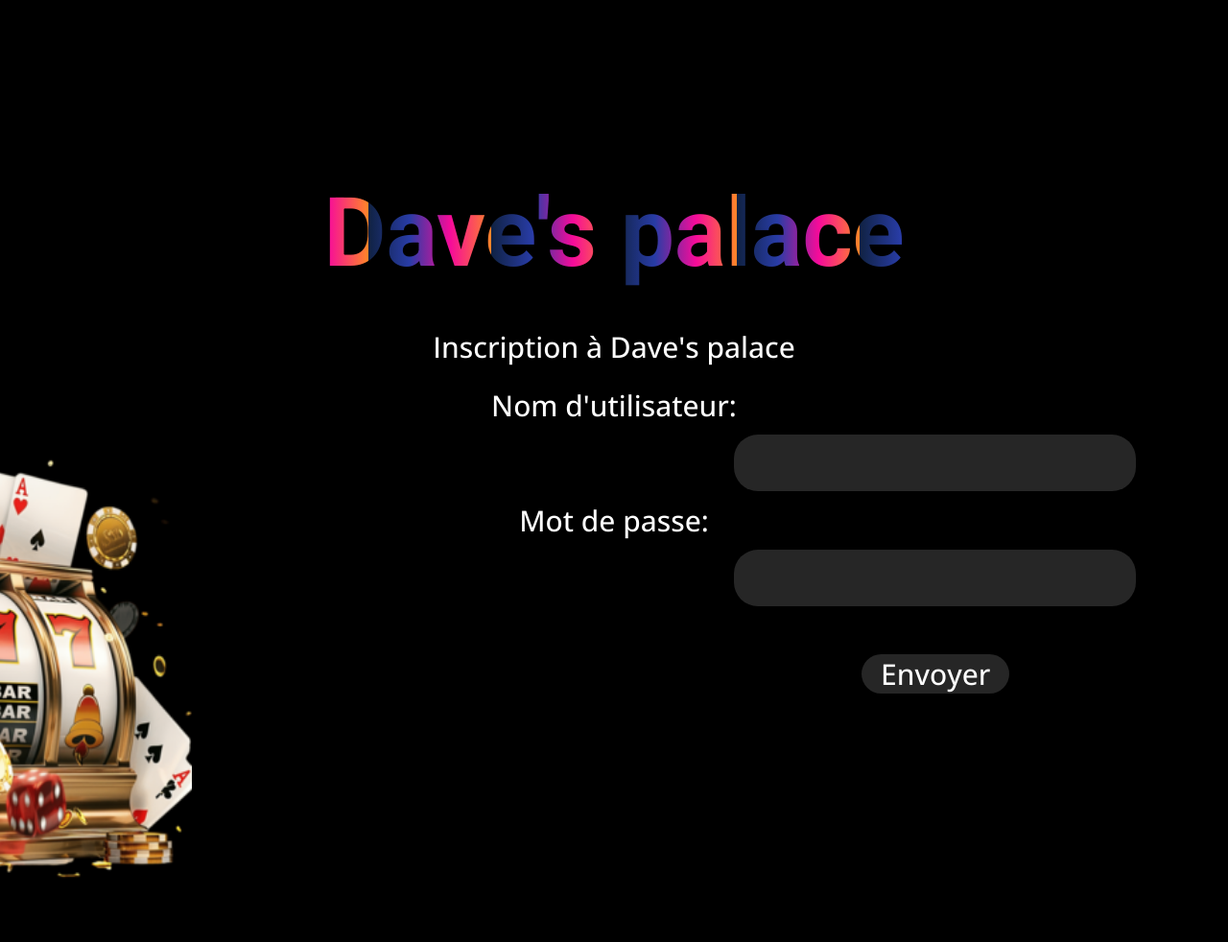
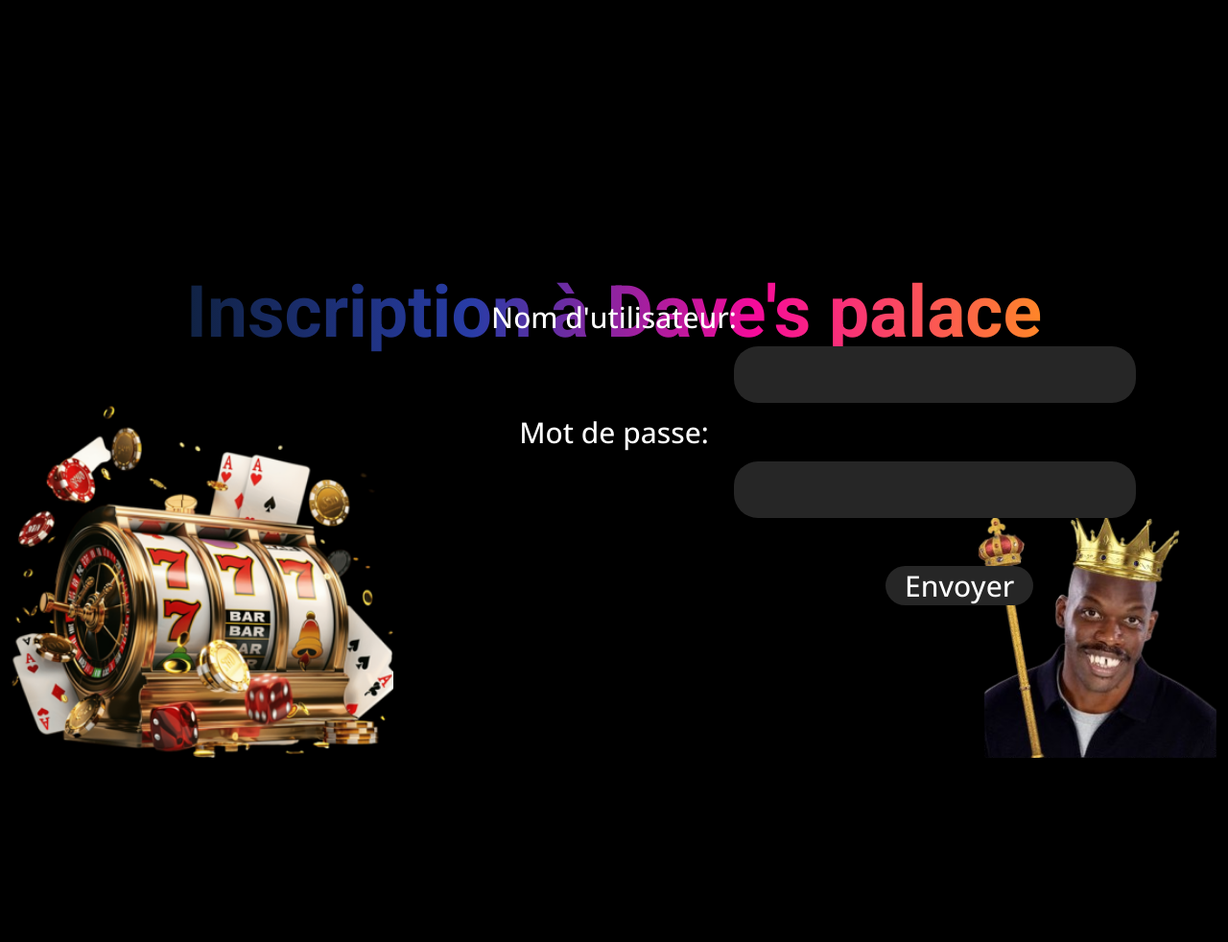
Before and after one commit to kyniops/Dave-s-Palace, a Python web app: template templates/inscription.html in a window 1280 px wide. Shown: the whole page at 96% size. After the commit the page ends 790 px from the top, so only its background shows below. Run offline with Jinja, Linux system fonts and the light colour scheme; the template is opened without the code that fills it, so the values that code supplies are empty.

Commit message:
Add files via upload

```diff
--- a/static/css/sections/header.css
+++ b/static/css/sections/header.css
@@ -1,3 +1,23 @@
+html, body {
+  height: 100%;
+  margin: 0;
+  font-family: 'Roboto', sans-serif;
+  background-color: #000000;
+  color: white;
+  overflow: hidden;
+}
+
+header {
+  position: relative;
+  width: 100%;
+  height: 100vh;
+  display: flex;
+  flex-direction: column;
+  justify-content: center;
+  align-items: center;
+  text-align: center;
+}
+
 .header__logo {
   display: block;
   margin-left: auto;
@@ -6,7 +26,7 @@
   text-align: center;
 
   background: linear-gradient(to left,#ff8628,#F60B9A,#283ca6,#102243);
-  background-size: 25% 100%;
+  background-size: 100% 100%;
   background-clip: text;
   -webkit-background-clip: text;
   -moz-background-clip: text;
@@ -21,74 +41,48 @@
 
 .header__menu {
   display: flex;
-  justify-content: center;
-  align-items: center;
-  gap: 30px;
-  margin-top: 40px;
+  gap: 20px;
 }
 
 .header__button {
-  padding: 9px 20px;
+  padding: 10px 20px;
   border-radius: 25px;
   border: none;
   outline: none;
-  background: #262626;
+  background: #201e1e;
   background-size: 120% 120%;
-  color: var(--secondary-color);
+  color: beige;
   font-weight: 500;
   font-size: 16px;
   font-family: var(--open-sans, 'Roboto', sans-serif);
-  line-height: 23px;
+  line-height: 30px;
   cursor: pointer;
   margin: 0;
 }
 
 .header__button:hover {
-  background-color:var(--secondary-color);
-  color: var(--primary-color);
+  background-color: rgb(29, 27, 27);
+  transform: scale(1.05);
 }
 
-.header__jpz{
-  position: relative;
-  top: 550px;
-  left: 1600px;
-  width: 300px;
-  height: 300px;
+/* Images en bas à gauche et à droite */
+.header__jpz {
+  position: absolute;
+  bottom: 10px;
+  right: 10px;
+  width: 250px;
 }
 
-.header__casino{
-  position: relative;
-  top: 420px;
-  width: 500px;
-  height: 500px;
-  right: 300px;
-}
-
-.dave {
-  top: -350px;
-  position: relative;
-    background: linear-gradient(to left,#ff8628,#F60B9A,#283ca6,#102243);
-    background-size: 10% 10%;
-    background-clip: text;
-    -webkit-background-clip: text;
-    -moz-background-clip: text;
-    color: transparent;
-    font-weight: 700;
-    font-size: 100px;
-    font-family: 'Roboto', sans-serif;
-    cursor: default;
-    text-align: center;
-    margin-top: 20px;
-    margin-bottom: 20px;
-    margin-left: auto;
-    margin-right: auto;
-    width: 100%;
-    padding: 10px 20px;
+.header__casino {
+  position: absolute;
+  bottom: 10px;
+  left: 10px;
+  width: 400px;
 }
 
 .info-label {
   position: relative;
-  top: -350px;
+  top: -500px;
   background-color:rgb(255, 255, 255);
   color: transparent;
    background-clip: text;
@@ -105,7 +99,7 @@
 
 .info{
   left: 765px;
-  top: -350px;
+  top: -500px;
   position: relative;
   padding: 9px 20px;
   border-radius: 25px;
@@ -123,9 +117,9 @@
 }
 
 .send{
+  left: 500px;
+  top: -400px;
   position: relative;
-  top: -250px;
-  left: 475px;
   padding: 9px 20px;
   border-radius: 25px;
   border: none;
--- a/templates/inscription.html
+++ b/templates/inscription.html
@@ -4,49 +4,33 @@
     <meta charset="UTF-8">
     <meta name="viewport" content="width=device-width, initial-scale=1.0">
     <link rel="icon" href="../static/assets/Capture_decran_2024-07-03_202119.png" type="image/png">
-    <!-- Import Google Fonts Roboto -->
     <link href="https://fonts.googleapis.com/css?family=Roboto:400,700&display=swap" rel="stylesheet">
     <link rel="stylesheet" href="../static/global.css">
     <link rel="stylesheet" href="../static/css/sections/header.css">
     <link rel="stylesheet" href="../static/style.css">
-
-
     <title>🎰Dave's palace🎰</title>
     <style>
         html, body { overflow: hidden; }
-        .header__jpz { position: fixed; right: 16px; bottom: 16px; z-index: 1000; }
     </style>
 </head>
 <body>
-     <header>
-        <img class="header__jpz" src="../static/css/sections/assets/jpz.png" alt="casino logo"></img>
+    <header>
+        <img class="header__jpz" src="../static/css/sections/assets/jpz.png" alt="casino logo">
         <img class="header__casino" src="../static/css/sections/assets/casino.png" alt="">
-            <h1 class="dave">Dave's palace</h1>
-     </header>
+        <h1 class="header__logo">Inscription à Dave's palace</h1>
+    </header>
+
     <form id="form-inscription">
-        <h1 class="info-label"> Inscription à Dave's palace</h1>
-        <label class="info-label" for="prénom">Nom d'utilisateur:</label>
-        <input class="info" name="prénom" id="prénom">
+        <label class="info-label" for="prenom">Nom d'utilisateur:</label>
+        <input class="info" id="prenom" required>
         <label class="info-label" for="motdepasse">Mot de passe:</label>
-        <input class="info" type="password" name="motdepasse" id="motdepasse">
-        <button class="send">Envoyer</button>
+        <input class="info" type="password" id="motdepasse" required>
+        <button class="send" type="submit">Envoyer</button>
+        <p style="text-align: center; margin-top: 20px;">
+            <a href="connexion.html">Déjà un compte ? Se connecter</a>
+        </p>
     </form>
-    <script>
-    (function(){
-        const form = document.getElementById('form-inscription');
-        form.addEventListener('submit', function(e){
-            e.preventDefault();
-            const prenom = document.getElementById('prénom').value.trim();
-            const motdepasse = document.getElementById('motdepasse').value;
-            if(!prenom || !motdepasse){ alert('Veuillez remplir tous les champs.'); return; }
-            const raw = localStorage.getItem('utilisateurs') || '[]';
-            const utilisateurs = JSON.parse(raw);
-            utilisateurs.push({ prénom: prenom, motdepasse: motdepasse });
-            localStorage.setItem('utilisateurs', JSON.stringify(utilisateurs));
-            localStorage.setItem('utilisateurCourant', prenom);
-            window.location.href = 'main_menu.html';
-        });
-    })();
-    </script>
+
+    <script src="../static/auth.js"></script>
 </body>
 </html>
```
Also changed, not shown: other parts of static/css/sections/header.css (+1 -70 lines), static/auth.js (added, +58 -0 lines), templates/connexion.html (+14 -30 lines), templates/index.html (+4 -10 lines).
